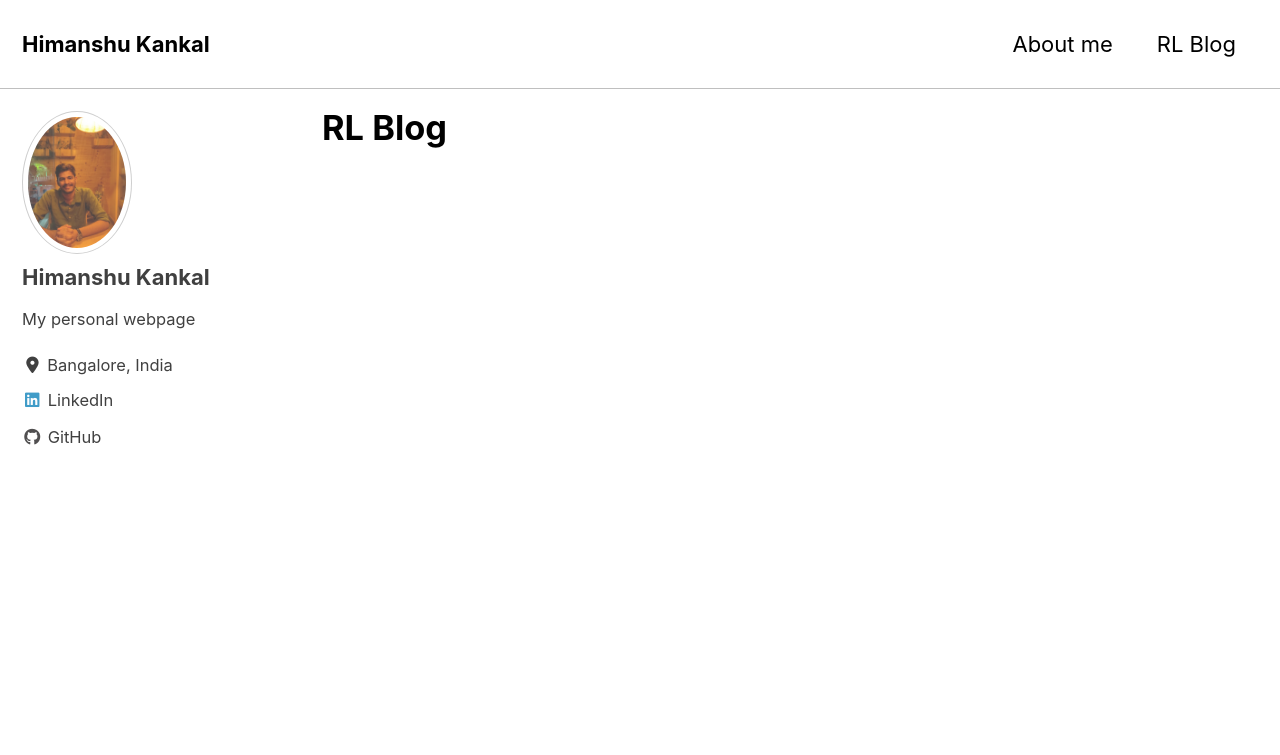
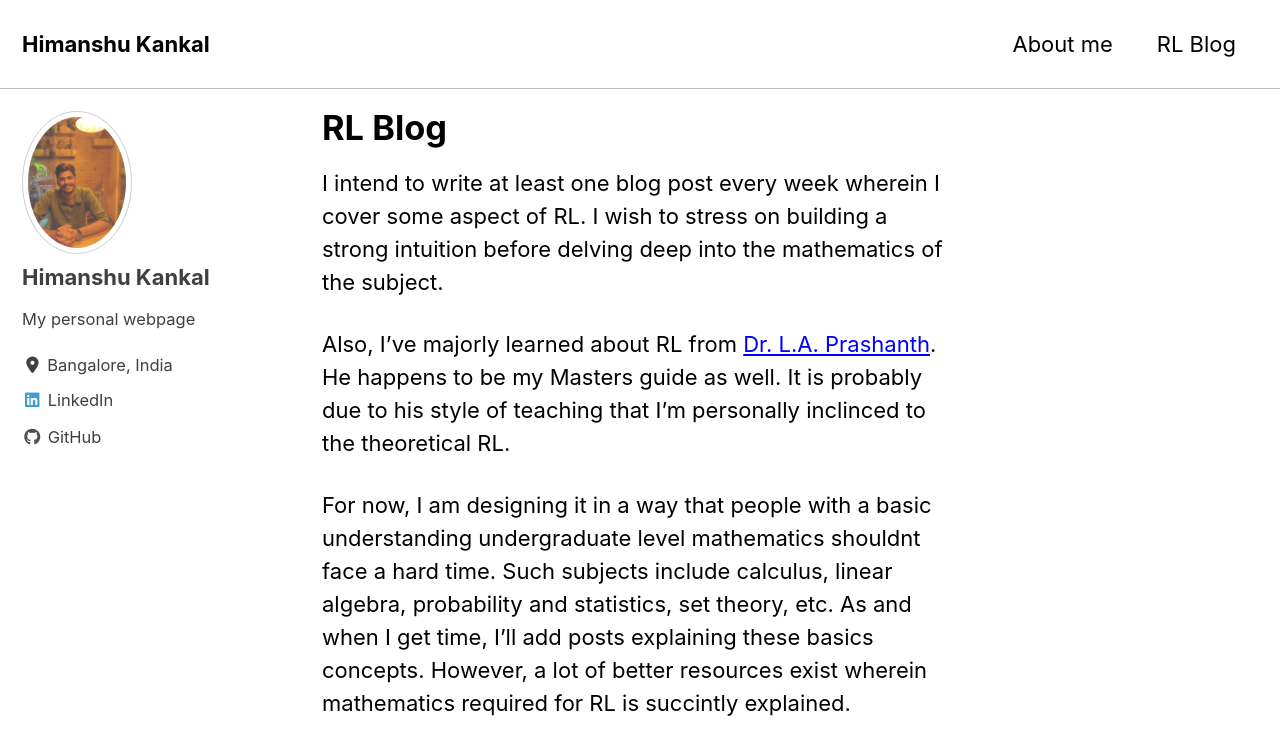
Before and after one commit to HimanUK/himanuk.github.io, a Jekyll site: the page built from _pages/RL_blog.md, in a window 1280 px wide and 900 px high. Shown: the top 755 px of the window. Built offline with Jekyll 4.4.1, drawn with Linux system fonts in a browser that asks for light colours; cached includes are drawn as plain includes; nearby versions of some CDN libraries.

Commit message:
Update RL_blog.md

```diff
--- a/_pages/RL_blog.md
+++ b/_pages/RL_blog.md
@@ -6,8 +6,14 @@ author_profile: true
 excerpt: "Blog on Reinforcement Learning"
 ---
 
+I intend to write at least one blog post every week wherein I cover some aspect of RL. I wish to stress on building a strong intuition before delving deep into the mathematics of the subject.
+
+Also, I've majorly learned about RL from [Dr. L.A. Prashanth](http://www.cse.iitm.ac.in/~prashla/). He happens to be my Masters guide as well. It is probably due to his style of teaching that I'm personally inclinced to the theoretical RL.
+
+For now, I am designing it in a way that people with a basic understanding undergraduate level mathematics shouldnt face a hard time. Such subjects include calculus, linear algebra, probability and statistics, set theory, etc. As and when I get time, I'll add posts explaining these basics concepts. However, a lot of better resources exist wherein mathematics required for RL is succintly explained.
+
+
 {% include group-by-array collection=site.posts field="tags" %}
-
 {% for tag in group_names %}
   {% assign posts = group_items[forloop.index0] %}
   <h2 id="{{ tag | slugify }}" class="archive__subtitle">{{ tag }}</h2>
```
